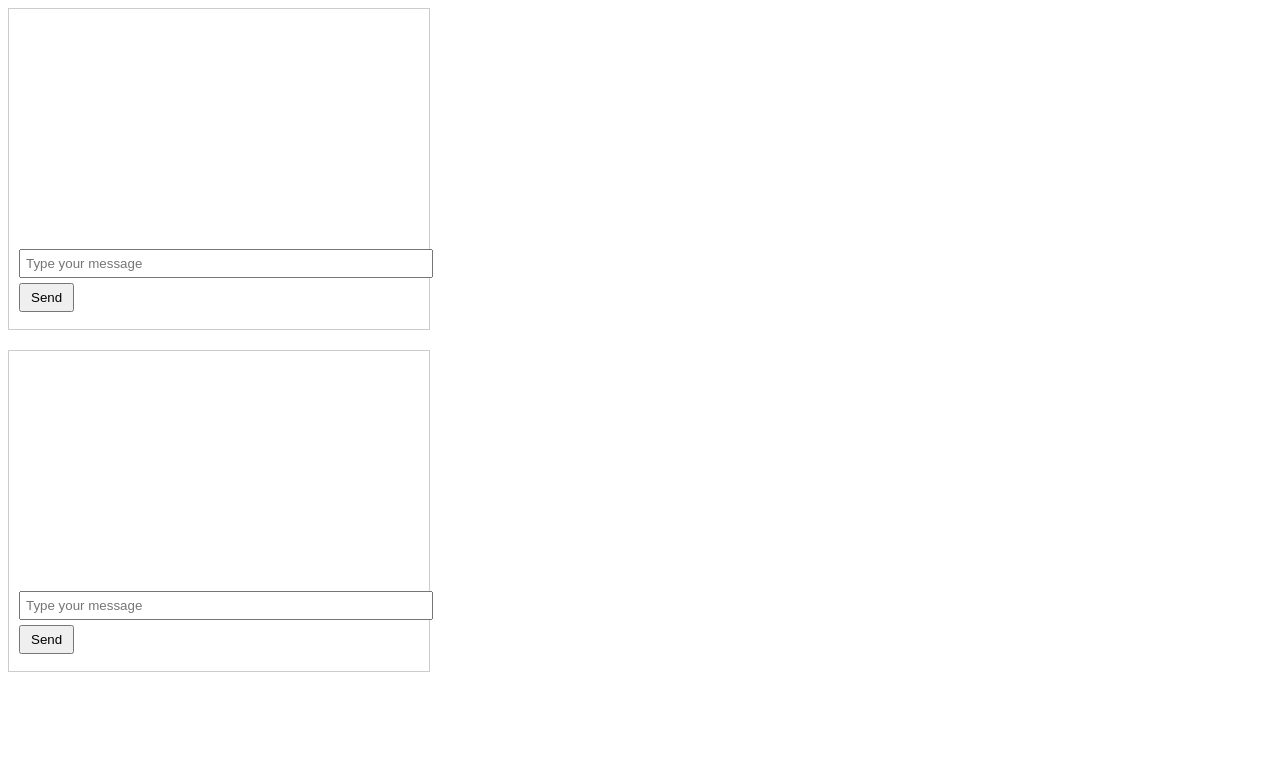
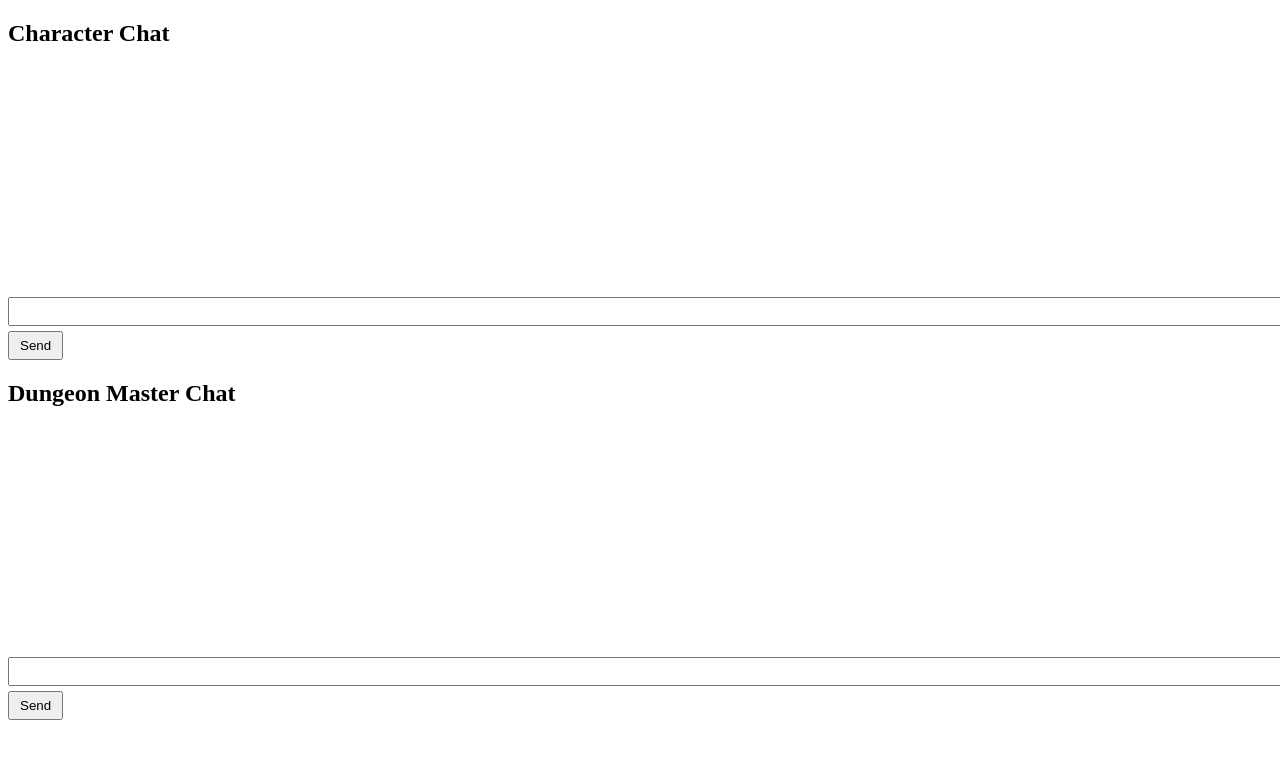
Before and after one commit to lopus-maximus/Dungeons-and-Dragons, a plain HTML site: page index.html in a window 1280 px wide. Drawn offline with Linux system fonts and the light colour scheme.

Commit message:
Update index.html

```diff
--- a/index.html
+++ b/index.html
@@ -4,19 +4,30 @@
     <meta charset="UTF-8">
     <title>DnD</title>
     <link rel="stylesheet" href="styles.css">
+    <!-- Use firebase app and database. -->
+    <script src="https://www.gstatic.com/firebasejs/8.2.1/firebase-app.js"></script>
+    <script src="https://www.gstatic.com/firebasejs/8.2.1/firebase-database.js"></script>
+
 </head>
 <body>
-    <div id="character-chatbox">
+  <!-- Character chat -->
+  <div>
+    <h2>Character Chat</h2>
     <div id="character-chatlog"></div>
-        <input type="text" id="character-message" placeholder="Type your message">
+    <input type="text" id="character-message">
     <button id="character-send">Send</button>
   </div>
 
-    <div id="dm-chatbox">
+  <!-- Dungeon Master chat -->
+  <div>
+    <h2>Dungeon Master Chat</h2>
     <div id="dm-chatlog"></div>
-        <input type="text" id="dm-message" placeholder="Type your message">
+    <input type="text" id="dm-message">
     <button id="dm-send">Send</button>
   </div>
-    <script src="script.js"></script>
+
+ <!-- <script src="/socket.io/socket.io.js"></script> -->
+  <script type="text/javascript" src="script.js"></script>
+  <!-- <script src="script.js"></script> -->
 </body>
 </html>
```
Lines whose indentation alone changed are shown as unchanged.
